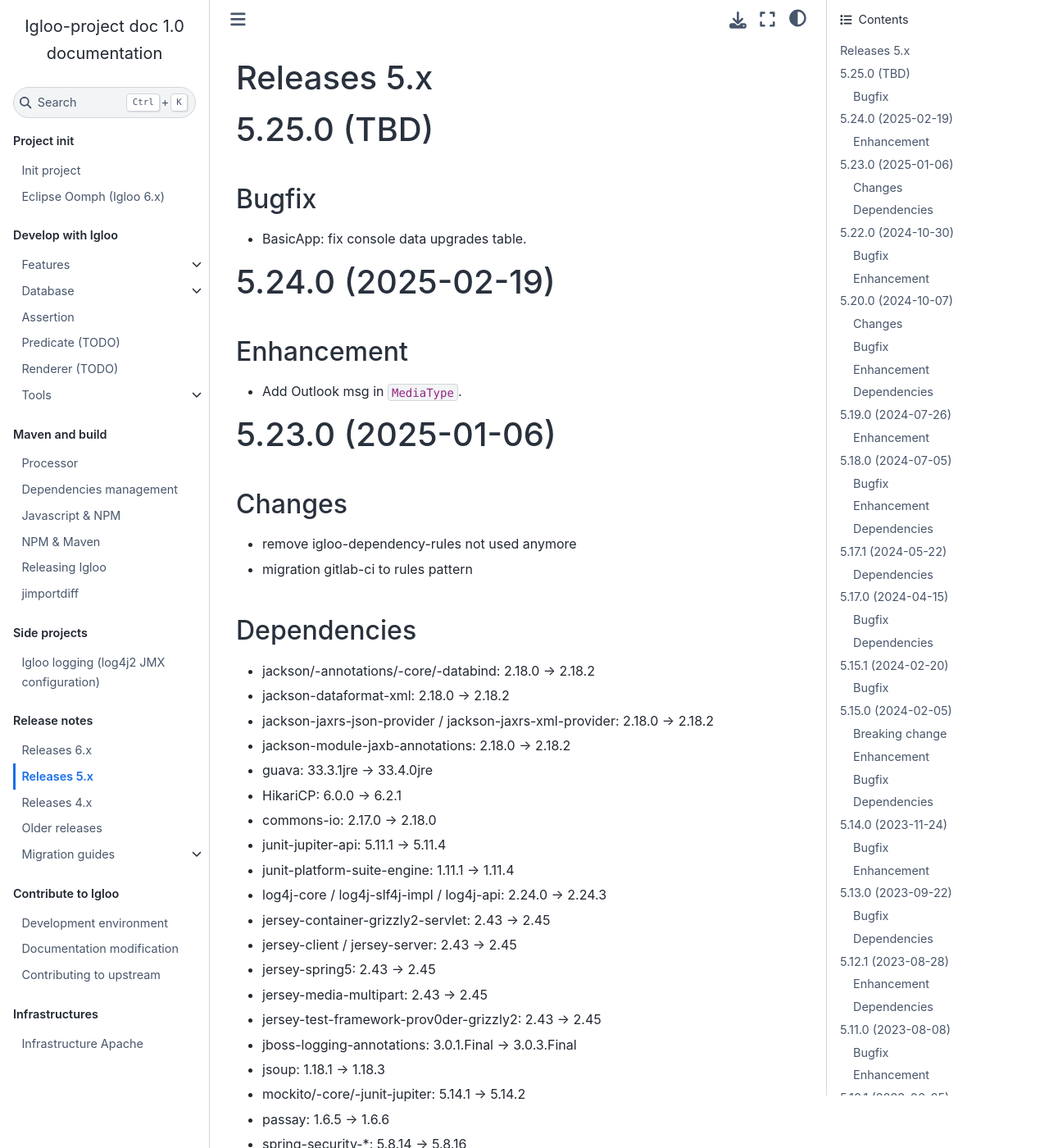
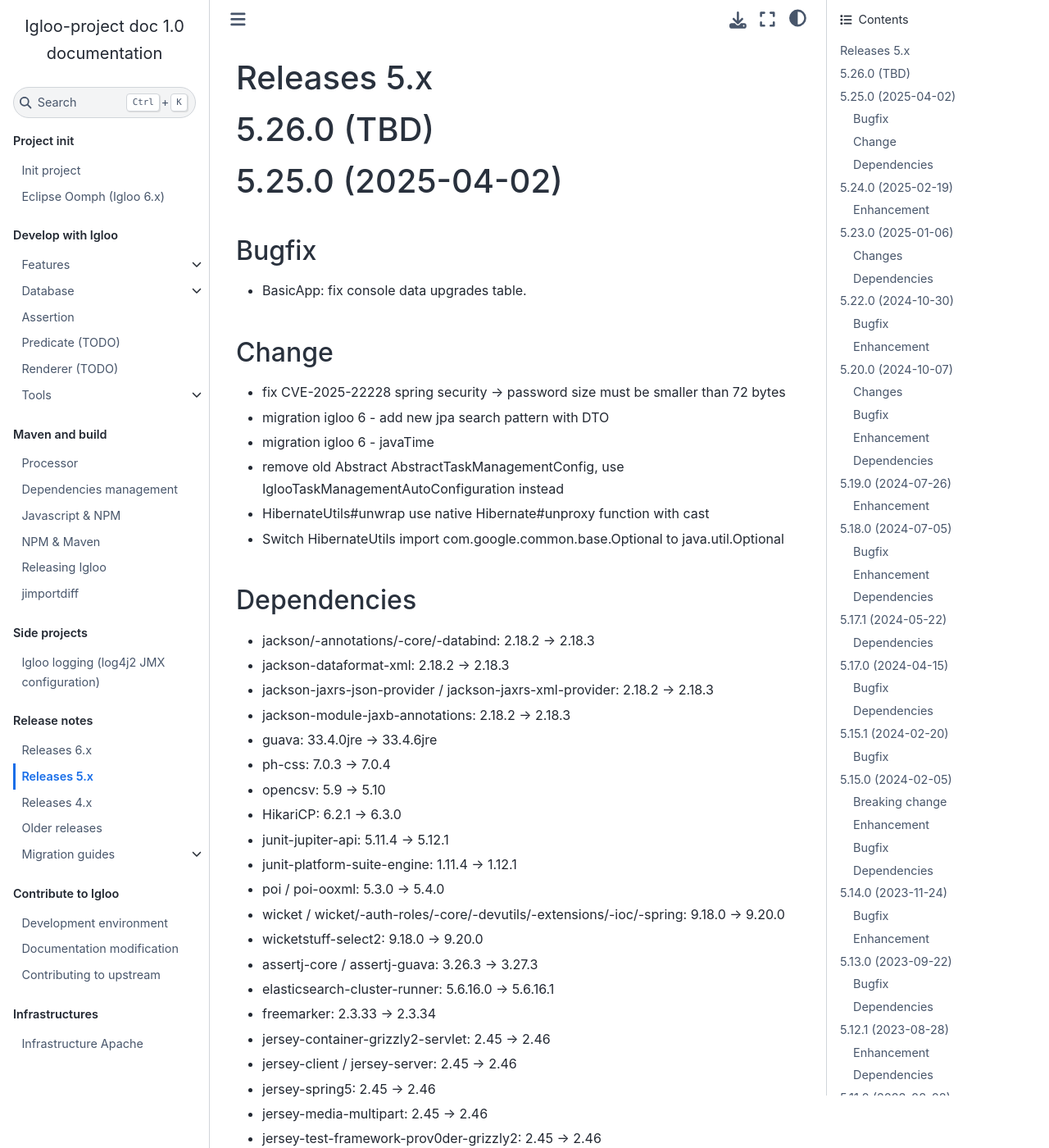
Before and after one commit to igloo-project/igloo-doc, a Sphinx documentation site: the page built from source/release-notes/releases-5.x.md, in a window 1280 px wide and 1400 px high. Shown: the whole window at 82% size. Built offline with Sphinx 7.4.7 and the Sphinx Book theme 1.1.4, drawn with Linux system fonts in a browser that asks for light colours; some of the changed text lies outside the part shown.

Commit message:
changelog v6

```diff
--- a/source/release-notes/releases-5.x.md
+++ b/source/release-notes/releases-5.x.md
@@ -1,12 +1,76 @@
 # Releases 5.x
+
+(v5.26.0)=
+
+# 5.26.0 (TBD)
+
 
 (v5.25.0)=
 
-# 5.25.0 (TBD)
+# 5.25.0 (2025-04-02)
 
 ## Bugfix
 
 * BasicApp: fix console data upgrades table.
+
+## Change
+
+* fix CVE-2025-22228 spring security -> password size must be smaller than 72 bytes
+* migration igloo 6 - add new jpa search pattern with DTO
+* migration igloo 6 - javaTime
+* remove old Abstract AbstractTaskManagementConfig, use IglooTaskManagementAutoConfiguration instead
+* HibernateUtils#unwrap use native Hibernate#unproxy function with cast
+* Switch HibernateUtils import com.google.common.base.Optional to java.util.Optional
+
+## Dependencies
+
+* jackson/-annotations/-core/-databind: 2.18.2 -> 2.18.3
+* jackson-dataformat-xml: 2.18.2 -> 2.18.3
+* jackson-jaxrs-json-provider / jackson-jaxrs-xml-provider: 2.18.2 -> 2.18.3
+* jackson-module-jaxb-annotations: 2.18.2 -> 2.18.3
+* guava: 33.4.0jre -> 33.4.6jre
+* ph-css: 7.0.3 -> 7.0.4
+* opencsv: 5.9 -> 5.10
+* HikariCP: 6.2.1 -> 6.3.0
+* junit-jupiter-api: 5.11.4 -> 5.12.1
+* junit-platform-suite-engine: 1.11.4 -> 1.12.1
+* poi / poi-ooxml: 5.3.0 -> 5.4.0
+* wicket / wicket/-auth-roles/-core/-devutils/-extensions/-ioc/-spring: 9.18.0 -> 9.20.0
+* wicketstuff-select2: 9.18.0 -> 9.20.0
+* assertj-core / assertj-guava: 3.26.3 -> 3.27.3
+* elasticsearch-cluster-runner: 5.6.16.0 -> 5.6.16.1
+* freemarker: 2.3.33 -> 2.3.34
+* jersey-container-grizzly2-servlet: 2.45 -> 2.46
+* jersey-client / jersey-server: 2.45 -> 2.46
+* jersey-spring5: 2.45 -> 2.46
+* jersey-media-multipart: 2.45 -> 2.46
+* jersey-test-framework-prov0der-grizzly2: 2.45 -> 2.46
+* jboss-logging-annotations: 3.0.3.Final -> 3.0.4.Final
+* jsoup: 1.18.3 -> 1.19.1
+* mockito/-core/-junit-jupiter: 5.14.2 -> 5.16.1
+* postgresql: 42.7.4 -> 42.7.5
+* jcl-over-slf4j / jul-to-slf4j / slf4j-api: 2.0.16 -> 2.0.17
+* micrometer-core: 1.14.2 -> 1.14.5
+* error_prone_annotations: 2.36.0 -> 2.37.0
+* byte-buddy: 1.15.11 -> 1.17.5
+* caffeine / jcache: 3.1.8 -> 3.2.0
+* commons-codec: 1.17.1 -> 1.18.0
+* rhino: 1.7.15 -> 1.8.0
+* sass-embedded-host: 3.7.3 -> 4.1.0
+* commons-beanutils: 1.9.4 -> 1.10.1
+* awaitility: 4.2.2 -> 4.3.0
+* maven-clean-plugin: 3.4.0 -> 3.4.1
+* maven-compiler-plugin: 3.13.0 -> 3.14.0
+* maven-failsafe-plugin: 3.5.2 -> 3.5.3
+* maven-surefire-plugin: 3.5.2 -> 3.5.3
+* maven-project-info-reports-plugin: 3.8.0 -> 3.9.0
+* maven-site-plugin: 4.0.0-M16 -> 3.21.0
+* maven-toolchains-plugin: 3.2.1 -> 3.2.0
+* maven-deploy-plugin: 3.1.3 -> 3.1.4
+* maven-install-plugin: 3.1.3 -> 3.1.4
+* spotless-maven-plugin: 2.43.1 -> 2.44.3
+* dependency-check-maven: 11.1.1 -> 12.1.0
+* flatten-maven-plugin: 1.6.0 -> 1.7.0
 
 (v5.24.0)=
 
```
